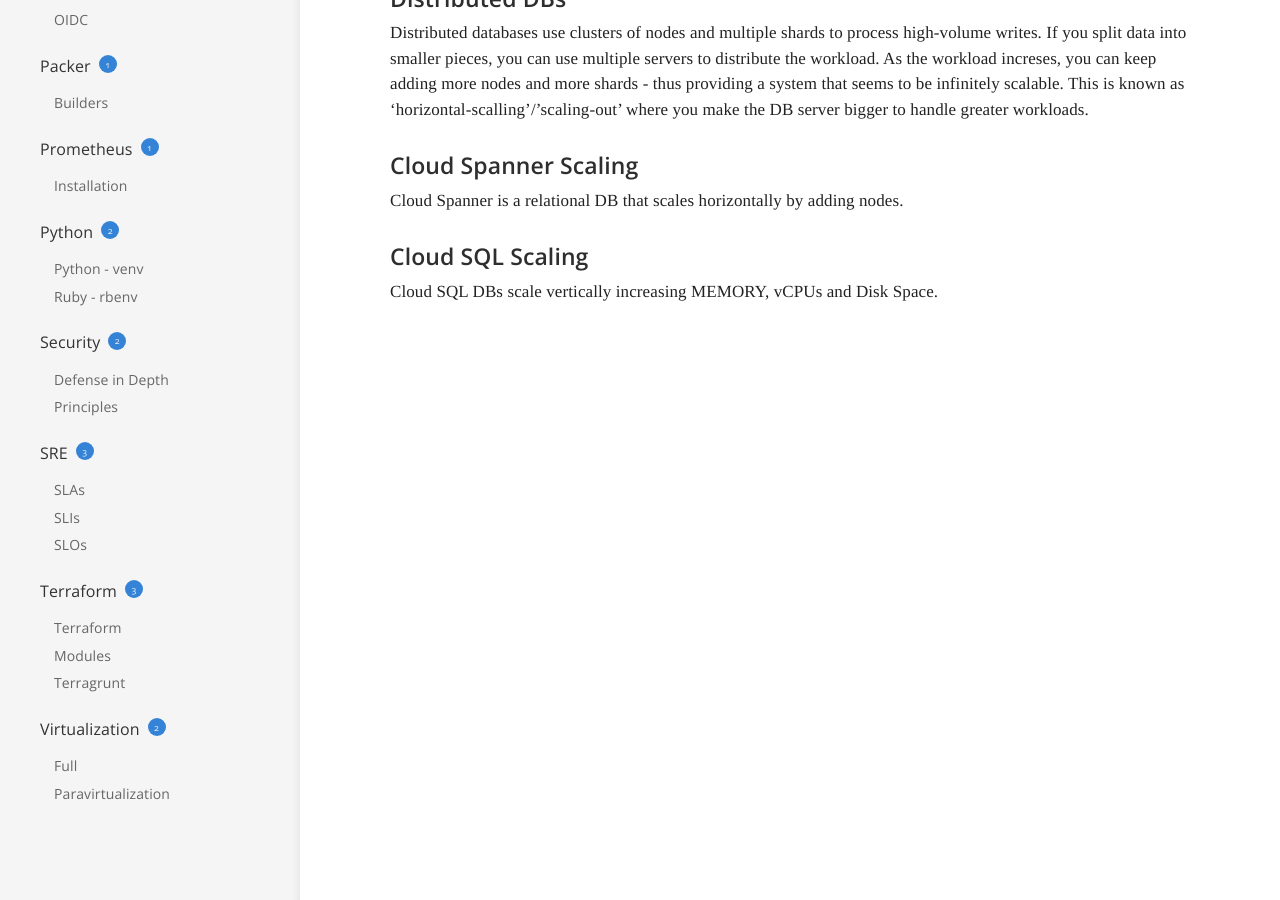
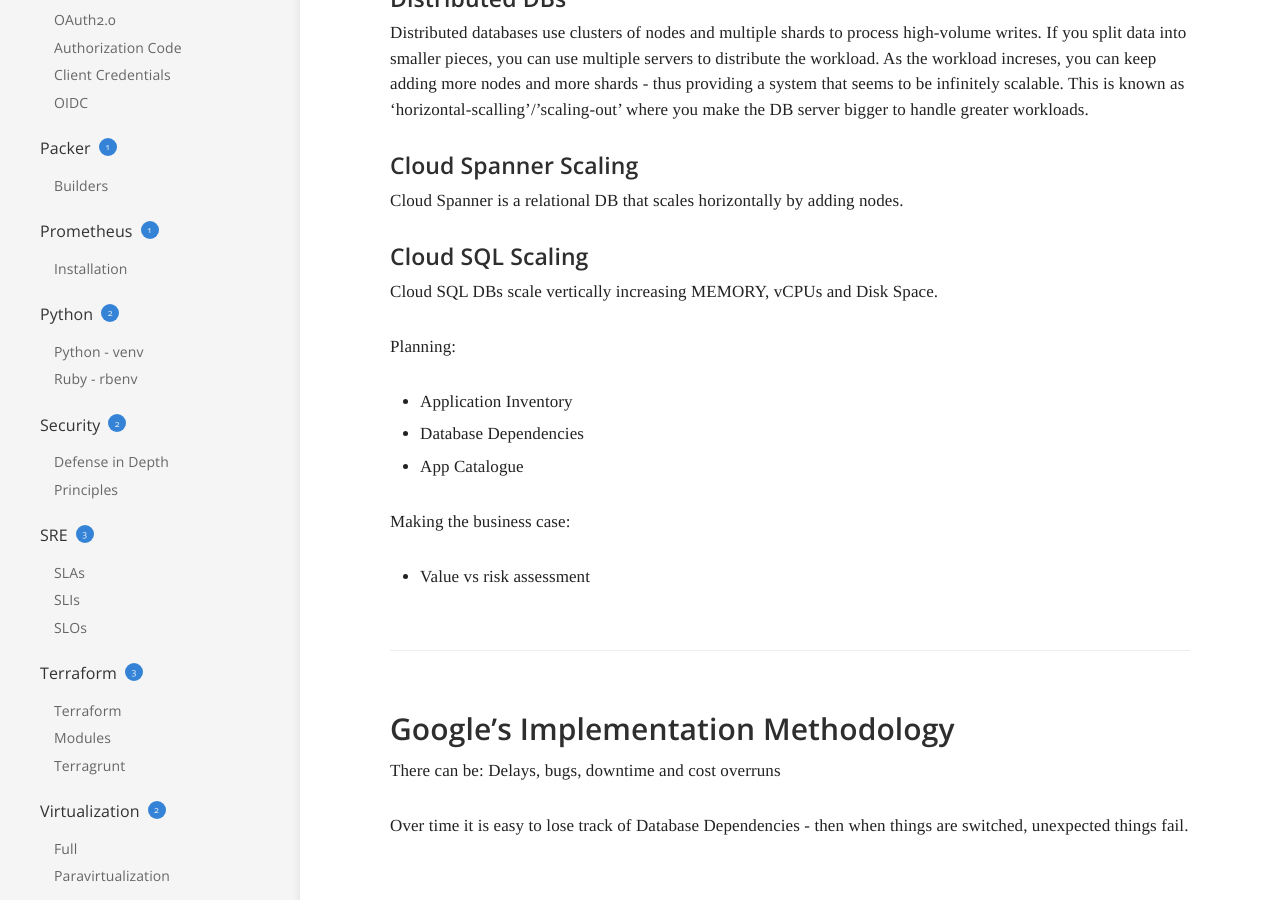
Before and after one commit to TABurrows/taburrows.github.io, a Jekyll site: the page built from _docs/google-cloud/database-migration.md, in a window 1280 px wide and 900 px high, scrolled down 4537 px. Built offline with Jekyll 4.4.1, drawn with Linux system fonts in a browser that asks for light colours; some of the changed text lies outside the part shown.

Commit message:
Updated DB docs

```diff
--- a/_docs/google-cloud/database-migration.md
+++ b/_docs/google-cloud/database-migration.md
@@ -162,3 +162,25 @@ Cloud Spanner is a relational DB that scales horizontally by adding nodes.
 #### Cloud SQL Scaling
 
 Cloud SQL DBs scale vertically increasing MEMORY, vCPUs and Disk Space.
+
+
+
+
+
+Planning:
+- Application Inventory
+- Database Dependencies
+- App Catalogue
+
+
+Making the business case:
+- Value vs risk assessment
+
+
+
+### Google's Implementation Methodology
+
+
+There can be: Delays, bugs, downtime and cost overruns
+
+Over time it is easy to lose track of Database Dependencies - then when things are switched, unexpected things fail.
```
Also changed, not shown: _docs/google-cloud/database-bare-metal-solution.md (added, +31 -0 lines), _docs/google-cloud/database-cloud-sql.md (added, +57 -0 lines), _docs/google-cloud/database-costs.md (added, +37 -0 lines).
